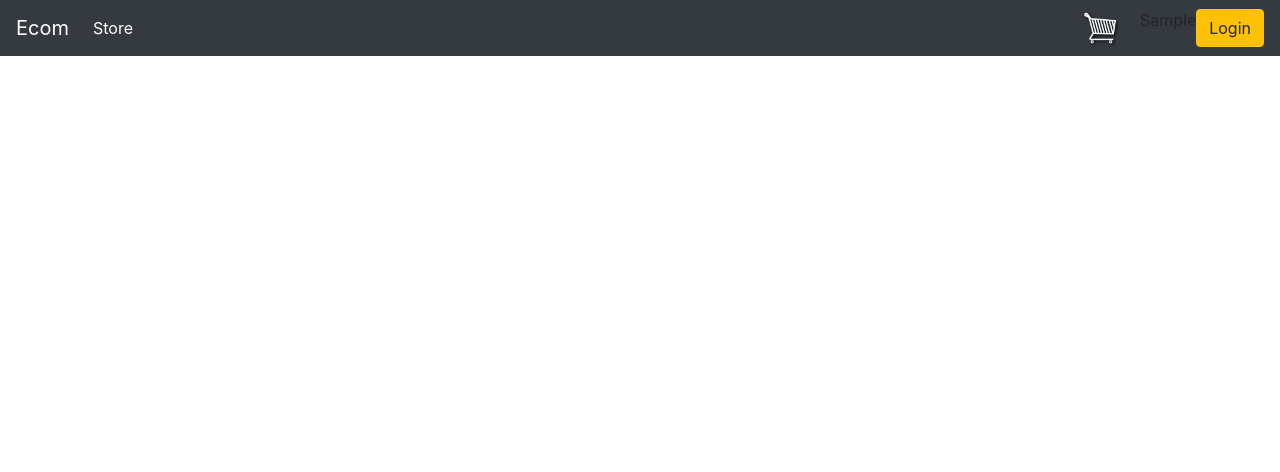
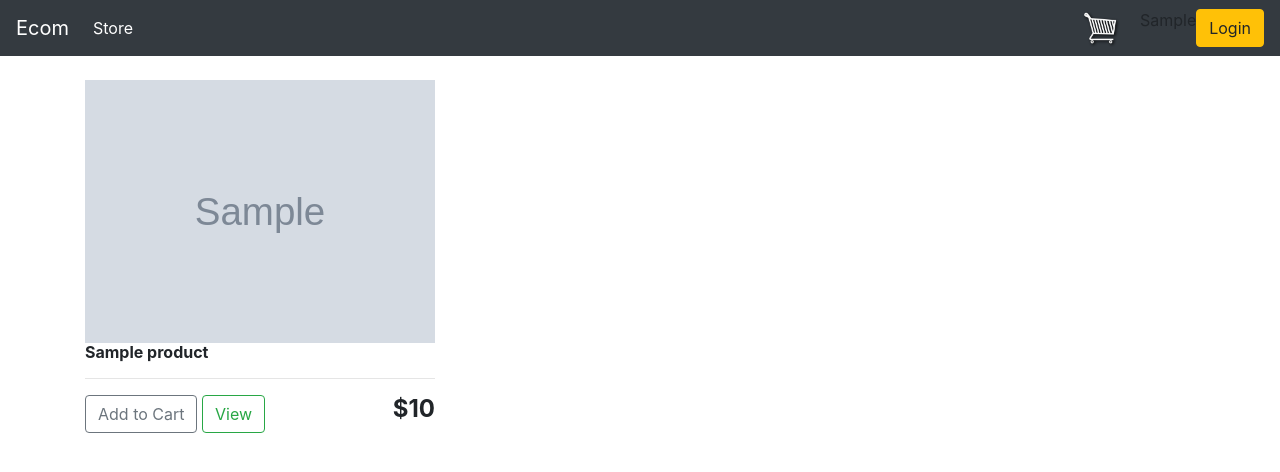
Before and after one commit to TQL1005/ecom, a Django app: template python/ecom/frontend/templates/store.html in a window 1280 px wide. Shown: the top 472 px of the page. Run offline with Django 5.2, Linux system fonts and the light colour scheme; the template is opened without the code that fills it: most values are stand-ins (such as "Sample title", 1, 10 or a date in 2020); grey boxes marked "Sample" are stand-in pictures; data that the repository does not hold is empty; some libraries are stand-ins or nearby versions.

Commit message:
fixing push data to server side instead of clien side

```diff
--- a/python/ecom/frontend/templates/store.html
+++ b/python/ecom/frontend/templates/store.html
@@ -1,53 +1,26 @@
 {% extends 'index.html' %}
 
 {% block content %}
-	<div class="row" id="product-list">
-		<!-- Products will be dynamically inserted here by JavaScript -->
+<div class="row">
+	{% for product in products %}
+	<div class="col-lg-4">
+		<img class="thumbnail" style="width: 100%;" src="{{product.images}}">
+		<div class="box-element product">
+			<h6><strong>{{product.name}}</strong></h6>
+			<hr>
+
+			<div style="display: flex; gap:1em; justify-content: space-between;">
+				<div>
+					<button data-product="{{product.id}}" data-action="add" class="btn btn-outline-secondary add-btn update-cart">Add to Cart</button>
+					<a class="btn btn-outline-success" href="#">View</a>
+				</div>
+
+				<h4><strong>${{product.price}}</strong></h4>
+			</div>
+		</div>
 	</div>
-
-<script>
-	window.onload = function() {
-		fetch_product();
-	};
-
-	 async function fetch_product() {
-        try{
-          const response = await fetch('/api/product');
-          const data = await response.json();
-          const products = data;
-		  displayProduct(products);
-		  console.log(products);
-        }
-        catch{
-          console.error("Error found : " + error);
-        }
-    }
-
-	function displayProduct(products){
-		const productList = document.getElementById('product-list');
-		productList.innerHTML = '';
-		products.forEach(e => {
-			const productE = document.createElement('div')
-			productE.classList.add('col-lg-4')
-			productE.innerHTML = `
-					<img class="thumbnail" src="${e.images}" alt="${e.name}" style="width:380px">
-					<div class="box-element product">
-						<h6><strong>${e.name}</strong></h6>
-						<hr>
-						<div style="display: flex; gap: 1em; justify-content: space-between;">
-							<div>
-								<button data-product="${e.id}" data-action="add" class="btn btn-outline-secondary add-btn update-cart">Add to Cart</button>
-								<a class="btn btn-outline-success" href="#">View</a>
-							</div>
-							<h4><strong>$${e.price}</strong></h4>
-						</div>
-					</div>
-				`;
-			productList.appendChild(productE)
-		});
-	}
+	{% endfor %}
+</div>
 
 
-
-</script>
 {% endblock %}
```
Also changed, not shown: python/ecom/frontend/views.py (+11 -2 lines), python/ecom/static/js/cart.js (added).
